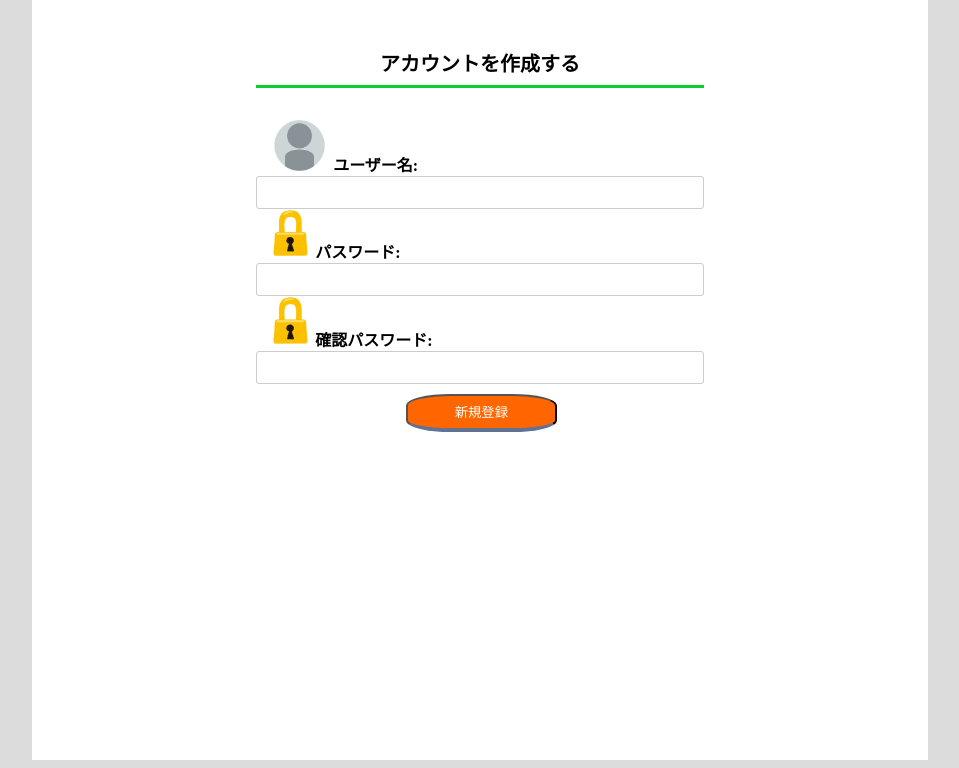
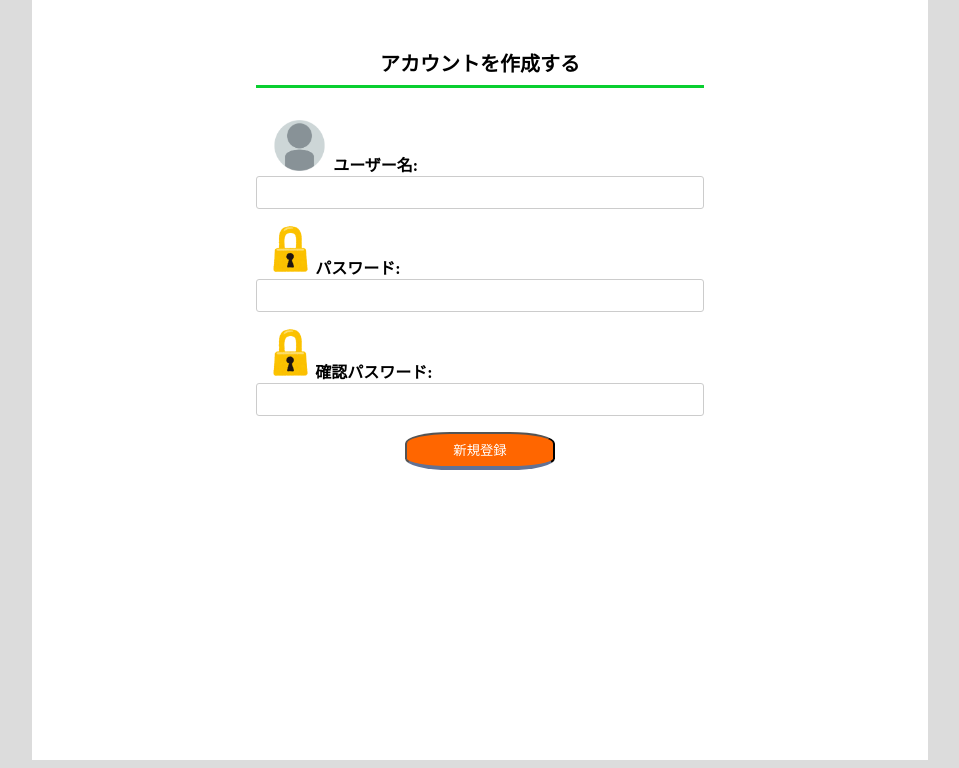
Before and after one commit to yuatomo/-------------, a PHP site: page /createAccount/index.html in a window 1280 px wide. Shown: the part 120-888 px from the top of the page, without its empty margins (160-1119 px from the left). Run offline with PHP 8.4, Linux system fonts and the light colour scheme.

Commit message:
ボタン位置修正

```diff
--- a/createAccount/css/index.css
+++ b/createAccount/css/index.css
@@ -15,6 +15,7 @@ h1{
 
 .container {
 	box-sizing: border-box;
+	width: 70%;
 	height: 100%;
 	padding: 5% 0;
 	margin: 0 auto;
@@ -39,8 +40,16 @@ label {
 .form-group {
   box-sizing: border-box;
   display: block;
+  margin: 0 auto 2vh auto;
+  width: 100%;
+}
+
+.loginbutton{
+  box-sizing: border-box;
+  display: block;
   margin: 0 auto;
-  width: 70%;
+  width: 100%;
+  text-align: center;
 }
 
 
@@ -55,18 +64,14 @@ input[type="password"] {
 }
 
 input[type="submit"] {
-
-  display: inline-block;
+  box-sizing: border-box;
+  margin: 0 auto;
   padding: 0.5em 3.5em;
-  text-decoration: none;
   background: #FF6600;/*ボタン色*/
   color: #FFF;
   border-bottom: solid 4px #627295;
   border-radius: 30%;
-  height: auto;
-  position: relative;
-  left: 150px;
-  top:10px;
+
 }
 
 input[type="submit"]:hover {
--- a/createAccount/index.html
+++ b/createAccount/index.html
@@ -48,7 +48,7 @@
                             <label for="confirmationpassword"><img src="../image/lock_nankinjou.png" class="pass-icon">確認パスワード:</label>
                             <input type="password" id="confirmationpassword" name="confirmationpassword" >
                         </div>
-                        <div class="form-group">
+                        <div class="loginbutton">
                             <input type="submit" value="新規登録">
                         </div>
                     </form>
--- a/loginAccount/index.html
+++ b/loginAccount/index.html
@@ -41,7 +41,7 @@
                             <label for="password"><img src="../image/lock_nankinjou.png" class="pass-icon">パスワード:</label>
                             <input type="password" id="password" name="password" >
                         </div>
-                        <div class="form-group">
+                        <div class="createbutton">
                             <input type="submit" value="ログイン">
                         </div>
                     </form>
```
Also changed, not shown: loginAccount/CSS/index.css (+13 -8 lines).
